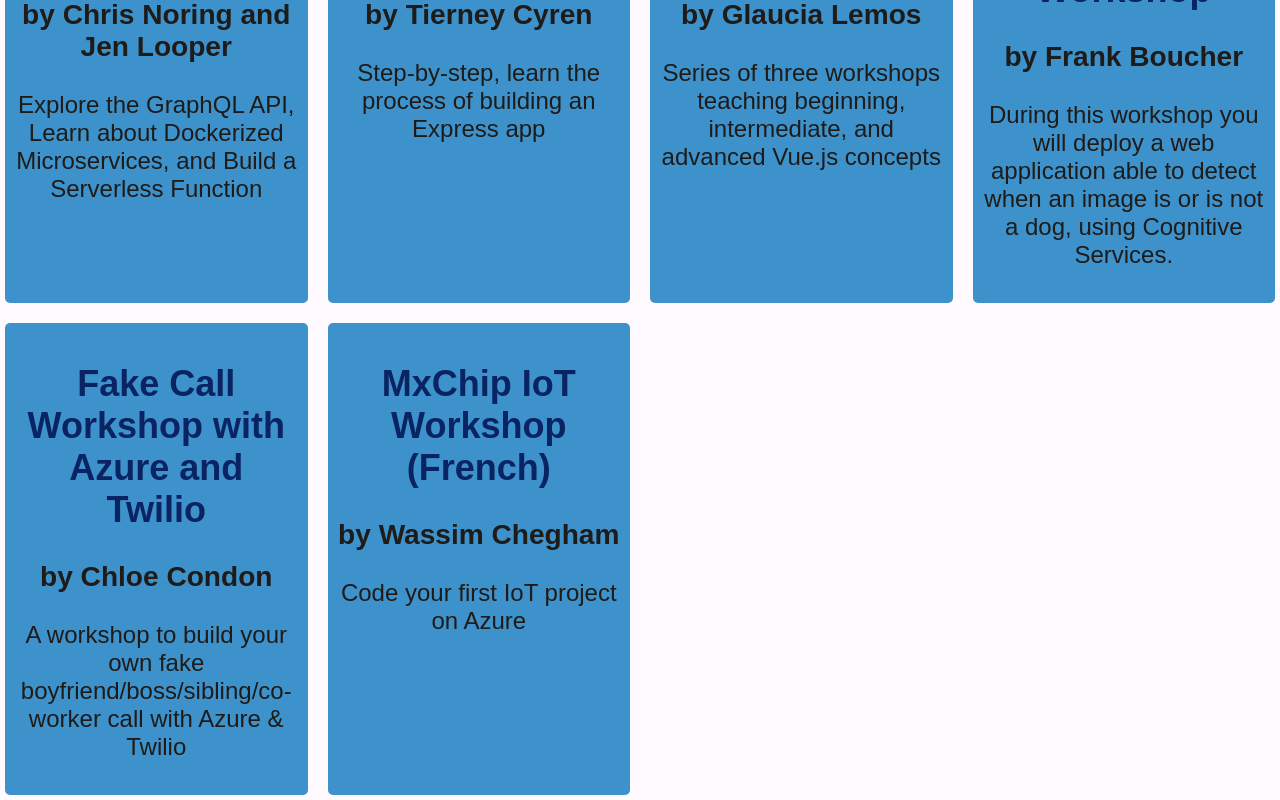
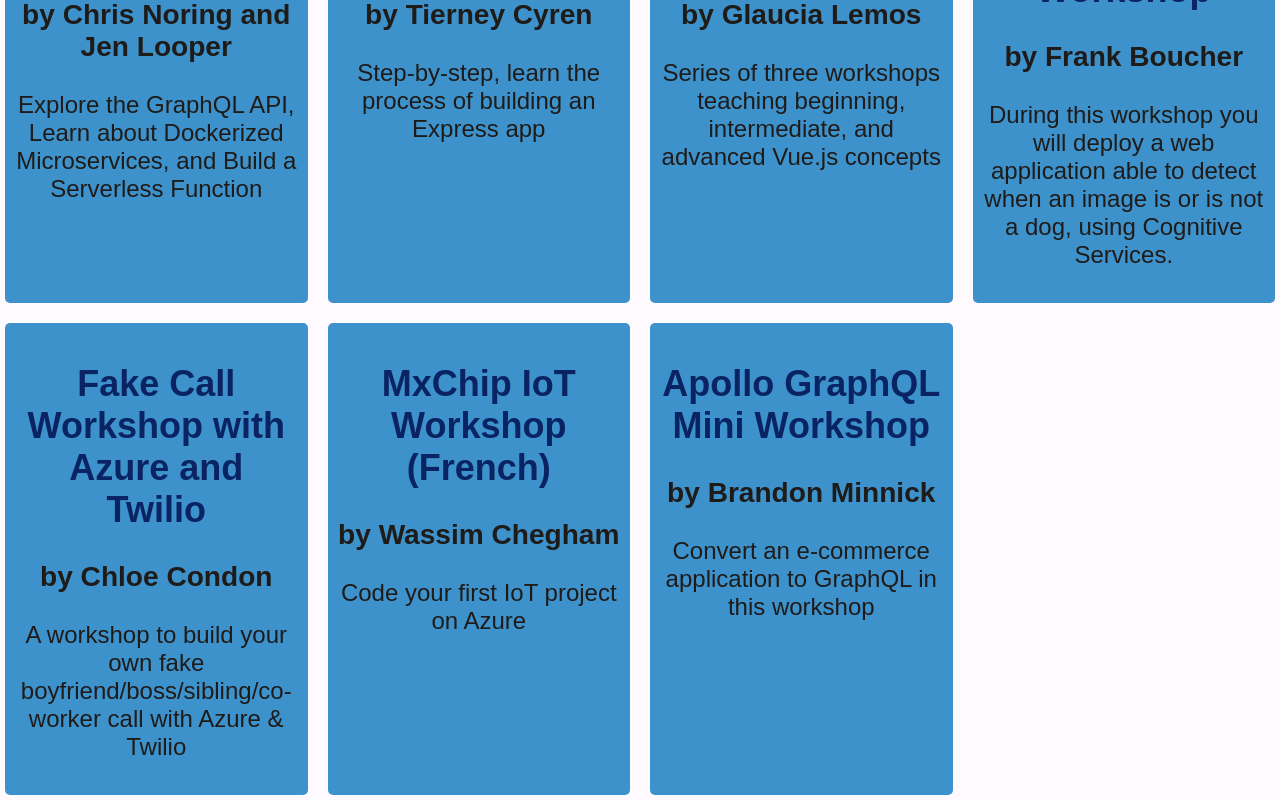
Before and after one commit to jlooper/howdoievendev, a Vue app: page / in a window 1280 px wide. Shown: the part 744-1544 px from the top of the page. Built offline with nearby package versions, Linux system fonts and the light colour scheme.

Commit message:
apollo graphql workshop

```diff
--- a/src/components/Home.vue
+++ b/src/components/Home.vue
@@ -66,6 +66,12 @@ export default {
           authors: "Wassim Chegham",
           blurb: "Code your first IoT project on Azure",
           link: "https://github.com/manekinekko/MXChip-Workshop"
+        },
+        {
+          title: "Apollo GraphQL Mini Workshop",
+          authors: "Brandon Minnick",
+          blurb: "Convert an e-commerce application to GraphQL in this workshop",
+          link: "https://www.codetraveler.io/apollographqlworkshop/"
         }
       ]
     };
```
